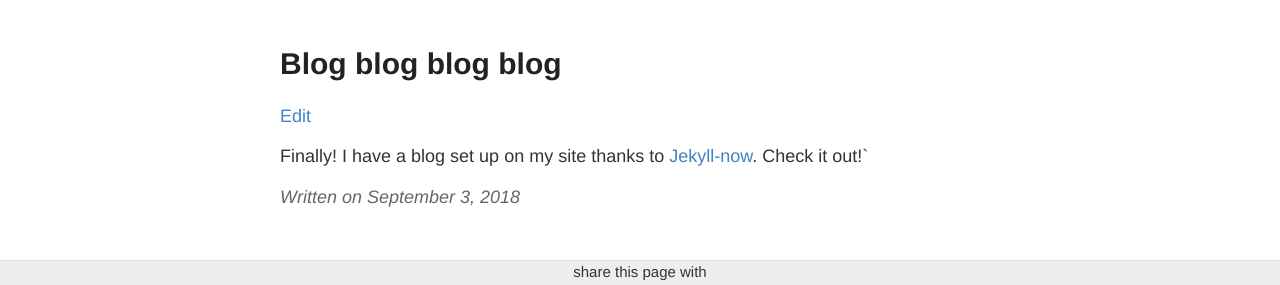
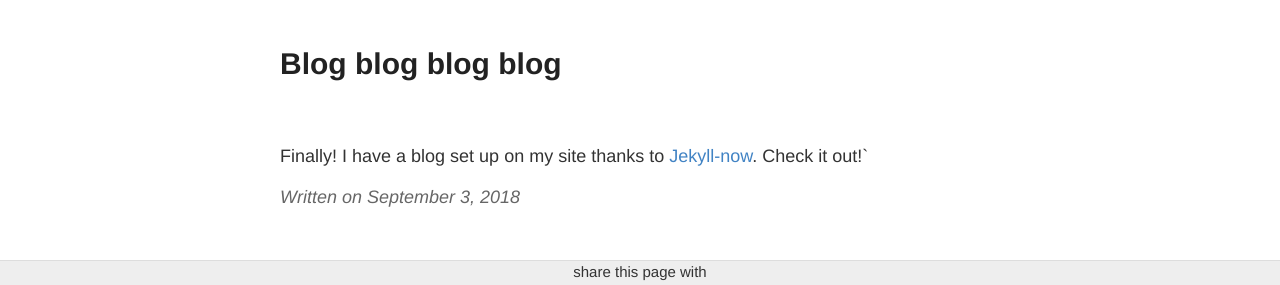
Before and after one commit to MrPowerScripts/MrPowerScripts.com, a Jekyll site: the page built from _posts/2018-09-03-Hello-World.md, in a window 1280 px wide. Shown: the part 223-508 px from the top of the page. Built offline with Jekyll 4.4.1, drawn with Linux system fonts in a browser that asks for light colours.

Commit message:
hide this unless hovering

```diff
--- a/_layouts/post.html
+++ b/_layouts/post.html
@@ -4,8 +4,9 @@ layout: default
 
 <article class="post">
   <h1>{{ page.title }}</h1>
-
-  <a href="{{ site.github.repository_url }}/tree/master/{{ page.relative_path }}">Edit</a>
+  <div class="post-menu-bar">
+    <a href="{{ site.github.repository_url }}/tree/master/{{ page.relative_path }}">Edit</a>
+  </div>
 
   <div class="entry">
     {{ content }}
--- a/style.scss
+++ b/style.scss
@@ -264,6 +264,14 @@ nav {
     font-style: italic;
   }
 
+.post-menu-bar {
+  opacity: 0;
+
+  &:hover {
+    opacity: 1;
+  }
+}
+
   .comments {
     margin-top: 10px;
   }
```
